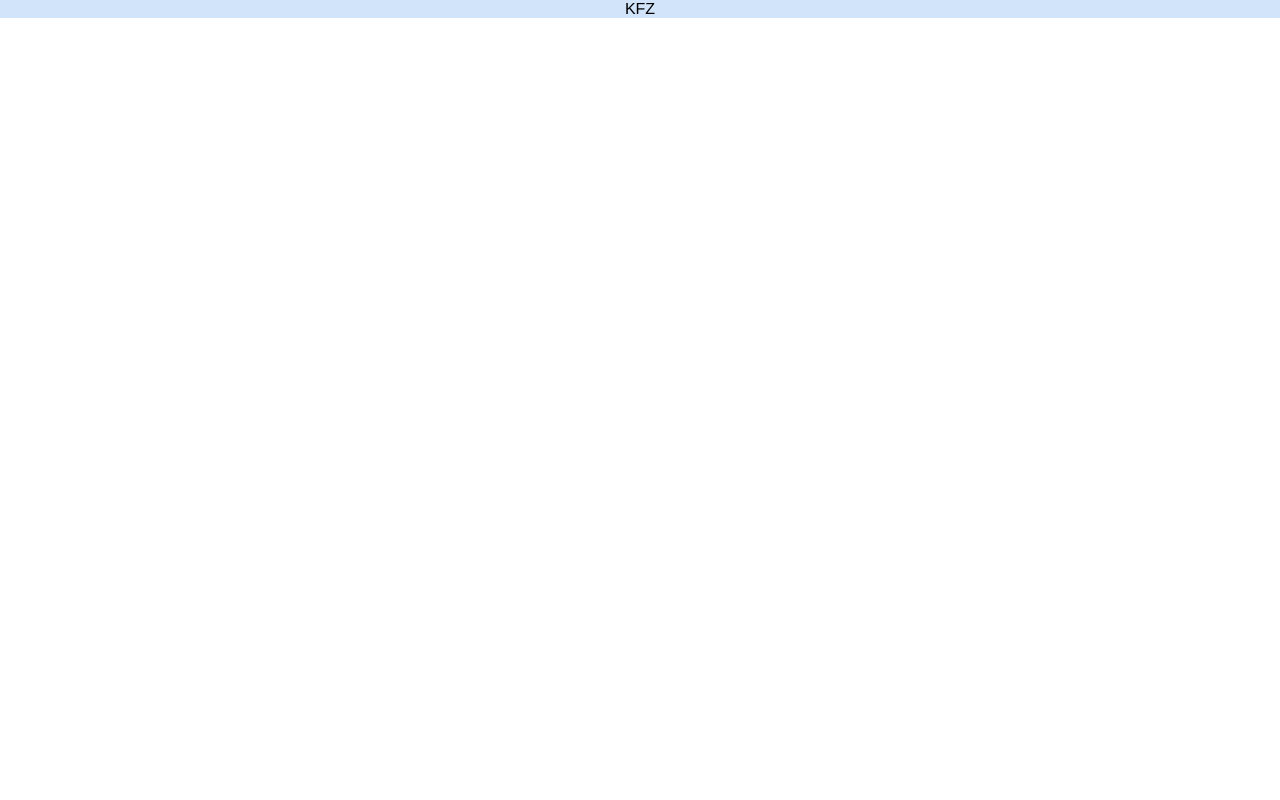
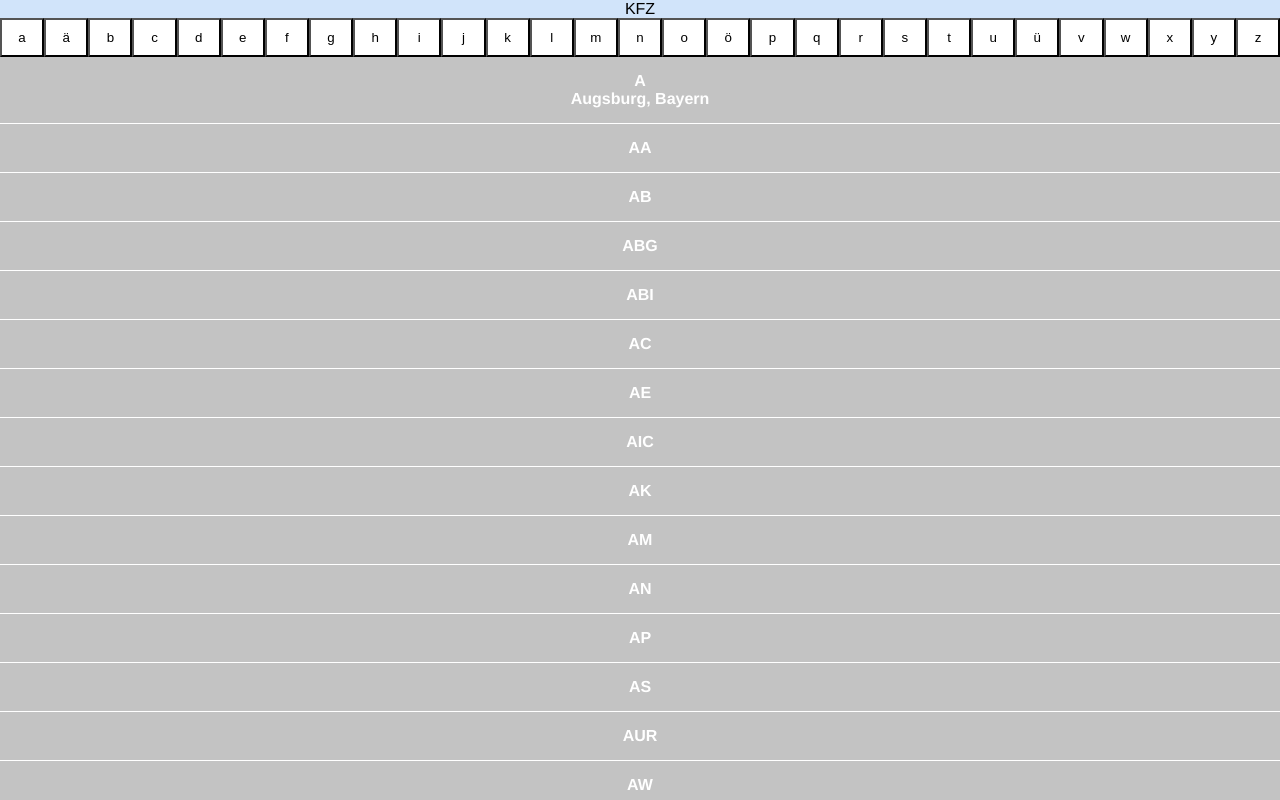
Before and after one commit to maurer2/kfz, a Vue app: page /#/ in a window 1280 px wide. Shown: the top 800 px of the page. Built offline with nearby package versions, Linux system fonts and the light colour scheme.

Commit message:
added basic nav

```diff
--- a/src/filter/list.js
+++ b/src/components/List.js
@@ -1,4 +1,4 @@
-import licenceJSON from '../data/de.json';
+import licenceJSON from '../assets/de.json';
 import Plate from './Plate';
 
 class List {
--- a/src/components/PlateList.vue
+++ b/src/components/List.vue
@@ -7,11 +7,11 @@
 </template>
 
 <script>
-import Plate from './Plate';
-import List from '../filter/List';
+import Plate from './Plate.vue';
+import List from './List';
 
 export default {
-  name: 'PlateList',
+  name: 'List',
   components: { Plate },
   computed: {
     numEntries() {
--- a/src/components/Main.vue
+++ b/src/components/Main.vue
@@ -2,18 +2,20 @@
   <div class="wrapper" :class="{ 'wrapper--is-vibrant': oledDevice }">
     <header class="header">KFZ</header>
     <main class="main">
-      <plateList></plateList>
+      <Navigation></Navigation>
+      <List></List>
     </main>
     <footer class="footer">Footer</footer>
   </div>
 </template>
 
 <script>
-import PlateList from './PlateList';
+import Navigation from './Navigation';
+import List from './List.vue';
 
 export default {
   name: 'Main',
-  components: { PlateList },
+  components: { Navigation, List },
   data() {
     return {
       oledDevice: false,
@@ -27,6 +29,7 @@ export default {
     display: flex;
     min-height: 100%;
     flex-direction: column;
+    background: #c3c3c3;
 
     &--is-vibrant {
       background: black;
--- /dev/null
+++ b/src/components/Navigation.vue
@@ -0,0 +1,46 @@
+<template>
+  <nav class="nav">
+    <template v-for="letter in letters">
+      <button class="nav-entry" type="button" :class="{ 'nav-entry--is-inactive': letterState }"
+        :key="letter">{{ letter }}</button>
+    </template>
+  </nav>
+</template>
+
+<script>
+export default {
+  name: 'Navigation',
+  data() {
+    return {
+      letters: 'a,ä,b,c,d,e,f,g,h,i,j,k,l,m,n,o,ö,p,q,r,s,t,u,ü,v,w,x,y,z'.split(','),
+      lettersInactive: ['a', 'p', 'z'],
+    };
+  },
+  computed: {
+    letterState() {
+      return false;
+    },
+  },
+  created() {
+    console.log('created');
+  },
+  mounted() {
+    console.log('mounted');
+  },
+};
+</script>
+
+<style lang="scss" scoped>
+  .nav {
+    display: flex;
+    flex-direction: row;
+    justify-content: space-evenly;
+    background: black;
+  }
+  .nav-entry {
+    padding: 10px;
+    background: #fff;
+    flex-grow: 1;
+    flex-basis: 0;
+  }
+</style>
--- a/src/components/Plate.vue
+++ b/src/components/Plate.vue
@@ -1,5 +1,5 @@
 <template>
-  <a href="#" class="plate" :class="{ 'plate--is-expanded':isExpanded }"
+  <a href="#" class="plate" :class="{ 'plate--is-expanded': isExpanded }"
     @click.prevent="toggleContent">
     <dl class="plate-wrapper">
       <dt class="plate-key">
@@ -23,7 +23,6 @@ export default {
   },
   methods: {
     toggleContent() {
-      console.log('click');
       this.isExpanded = !this.isExpanded;
     },
   },
```
Also changed, not shown: src/assets/de.csv (renamed from src/data/de.csv), src/assets/de.json (renamed from src/data/de.json), src/assets/de.min.json (renamed from src/data/de.min.json), src/assets/logo.png (deleted), src/assets/text.txt (renamed from src/data/text.txt), src/components/Plate.js (renamed from src/filter/Plate.js).
